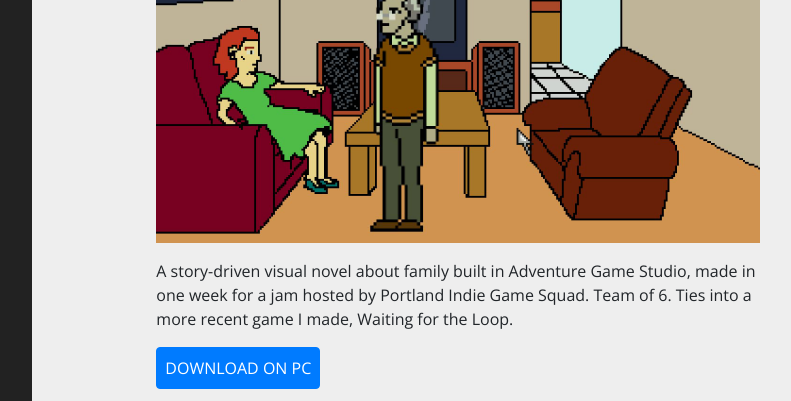
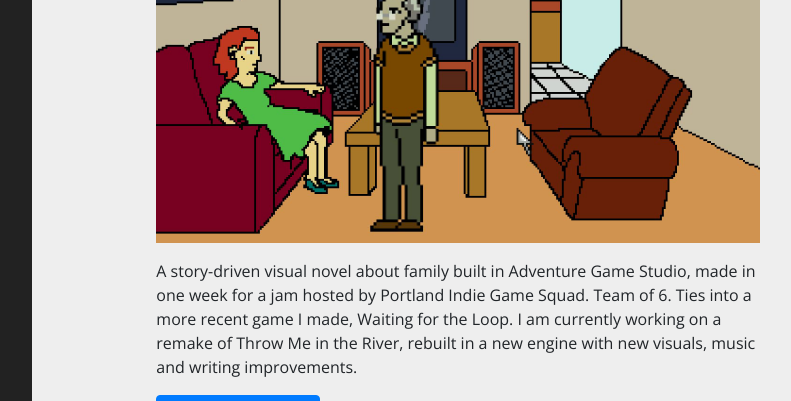
Before and after one commit to reismahnic/reis-mahnic, a Jekyll site: the page built from _games/throw-me-in-the-river.md, in a window 1280 px wide and 900 px high, scrolled down 773 px, cut to the strip 0-401 px from the top of the window. Shown: the whole strip, without its empty margins (395-1186 px from the left). Built offline with Jekyll 4.4.1, drawn with Linux system fonts in a browser that asks for light colours.

Commit message:
Update Game “throw-me-in-the-river”

```diff
--- a/_games/throw-me-in-the-river.md
+++ b/_games/throw-me-in-the-river.md
@@ -8,11 +8,12 @@ _Producer, Writer, Programmer, Designer_
 
 ![](/assets/images/river2.jpg)
 
-A story-driven visual novel about family built in Adventure Game Studio, made in one week for a jam hosted by Portland Indie Game Squad. Team of 6. Ties into a more recent game I made, Waiting for the Loop.
+A story-driven visual novel about family built in Adventure Game Studio, made in one week for a jam hosted by Portland Indie Game Squad. Team of 6. Ties into a more recent game I made, Waiting for the Loop. I am currently working on a remake of Throw Me in the River, rebuilt in a new engine with new visuals, music and writing improvements.
 
 [DOWNLOAD ON PC](http://www.adventuregamestudio.co.uk/site/games/game/1943/){:target="_blank" .btn .btn-primary .p-2}
 
 <style>.embed-container { position: relative; padding-bottom: 56.25%; height: 0; overflow: hidden; max-width: 100%; } .embed-container iframe, .embed-container object, .embed-container embed { position: absolute; top: 0; left: 0; width: 100%; height: 100%; }</style><div class='embed-container'><iframe src='https://player.vimeo.com/video/139042348' frameborder='0' webkitAllowFullScreen mozallowfullscreen allowFullScreen></iframe></div>
+
 <br>
 Screenshots:
 
```
